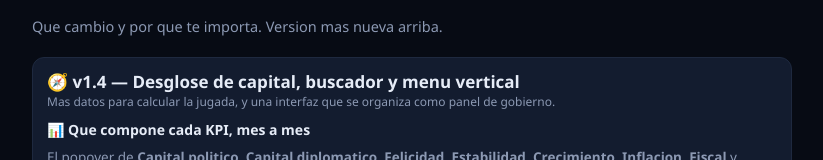
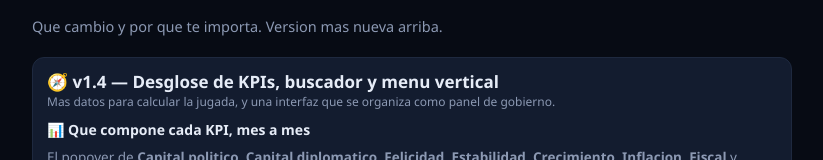
Before and after one commit to Elucho21/change-game, a Next.js app: page /actualizaciones in a window 1280 px wide. Shown: the part 180-340 px from the top of the page, without its empty margins (228-1051 px from the left). Built offline with nearby package versions, Linux system fonts and the light colour scheme.

Commit message:
docs: ajustar titulo de v1.4 en Actualizaciones (ya no es solo capital)
Co-Authored-By: Claude Sonnet 5 <noreply@anthropic.com>
Claude-Session: https://claude.ai/code/session_01MeohiaBdFfaTZPLkF7XpTq

```diff
--- a/app/actualizaciones/page.tsx
+++ b/app/actualizaciones/page.tsx
@@ -23,7 +23,7 @@ export default function ActualizacionesPage() {
         </p>
 
         <div className="card">
-          <h2>🧭 v1.4 — Desglose de capital, buscador y menu vertical</h2>
+          <h2>🧭 v1.4 — Desglose de KPIs, buscador y menu vertical</h2>
           <p className="muted" style={{ fontSize: 12, marginTop: -4 }}>
             Mas datos para calcular la jugada, y una interfaz que se organiza como panel de gobierno.
           </p>
```
